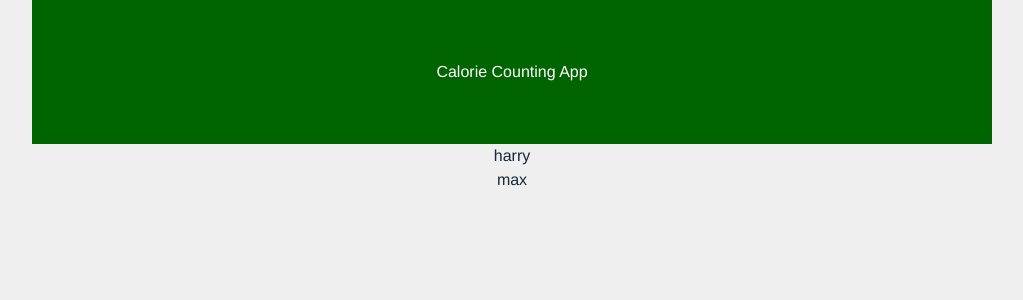
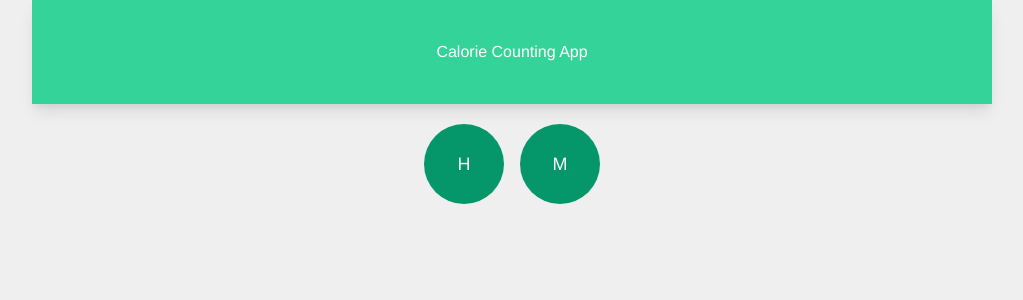
Before and after one commit to HRusby/CalorieCountingApp, a Vue app in the folder calorie-counting/: page / in a window 1280 px wide. Shown: the top 300 px of the page, without its empty margins (128-1151 px from the left). Built offline with nearby package versions, Linux system fonts and the light colour scheme.

Commit message:
Adding styling to user selection and header

```diff
--- a/calorie-counting/src/components/AppHeader.vue
+++ b/calorie-counting/src/components/AppHeader.vue
@@ -1,8 +1,8 @@
 <template>
-  <nav>
+  <nav class="container mb-5 py-10 bg-green-400 text-white shadow-lg">
     <span>Calorie Counting App</span>
-    <span v-if="selectedUser !== -1" @click="unsetUser">Change User</span>
-    <span v-if="selectedMode !== ''" @click="unsetMode">Change Mode</span>
+    <a href='#' class="mx-2" v-if="selectedUser !== -1" @click="unsetUser" title='Change User'>U</a>
+    <a href='#' class="mx-2" v-if="selectedMode !== ''" @click="unsetMode" title='Change Mode'>M</a>
   </nav>
 </template>
 
@@ -32,12 +32,4 @@ export default {
 </script>
 
 <style scoped>
-    nav{
-        position: relative;
-        width: 100%;
-        padding: 60px;
-        text-align: center;
-        background: darkgreen;
-        color: white;
-    }
 </style>
--- a/calorie-counting/src/components/UserSelection.vue
+++ b/calorie-counting/src/components/UserSelection.vue
@@ -1,8 +1,15 @@
 <template>
-  <div>
-    <p v-for="user in users" :key="user.id" @click="setUser(user.id)">
-      {{ user.name }}
-    </p>
+  <div class="flex justify-center space-x-4">
+    <a
+      href="#"
+      v-for="user in users"
+      :key="user.id"
+      @click="setUser(user.id)"
+      :title="user.name"
+      class="rounded-full h-20 w-20 flex items-center justify-center bg-green-600 text-lg text-white"
+    >
+      {{ user.name.charAt(0).toUpperCase() }}
+    </a>
   </div>
 </template>
 
@@ -13,20 +20,20 @@ export default {
   data() {
     return {
       users: [],
-    }
+    };
   },
   methods: {
-      setUser(id){
-          this.$store.commit('setUser', id)
-      }
+    setUser(id) {
+      this.$store.commit("setUser", id);
+    },
   },
-  created(){
+  created() {
     // TODO: Make call to backend to retrieve users
-      this.users = [
-          {name: "harry", id: 1},
-          {name: "max", id: 2}
-      ]
-  }
+    this.users = [
+      { name: "harry", id: 1 },
+      { name: "max", id: 2 },
+    ];
+  },
 };
 </script>
 
```
